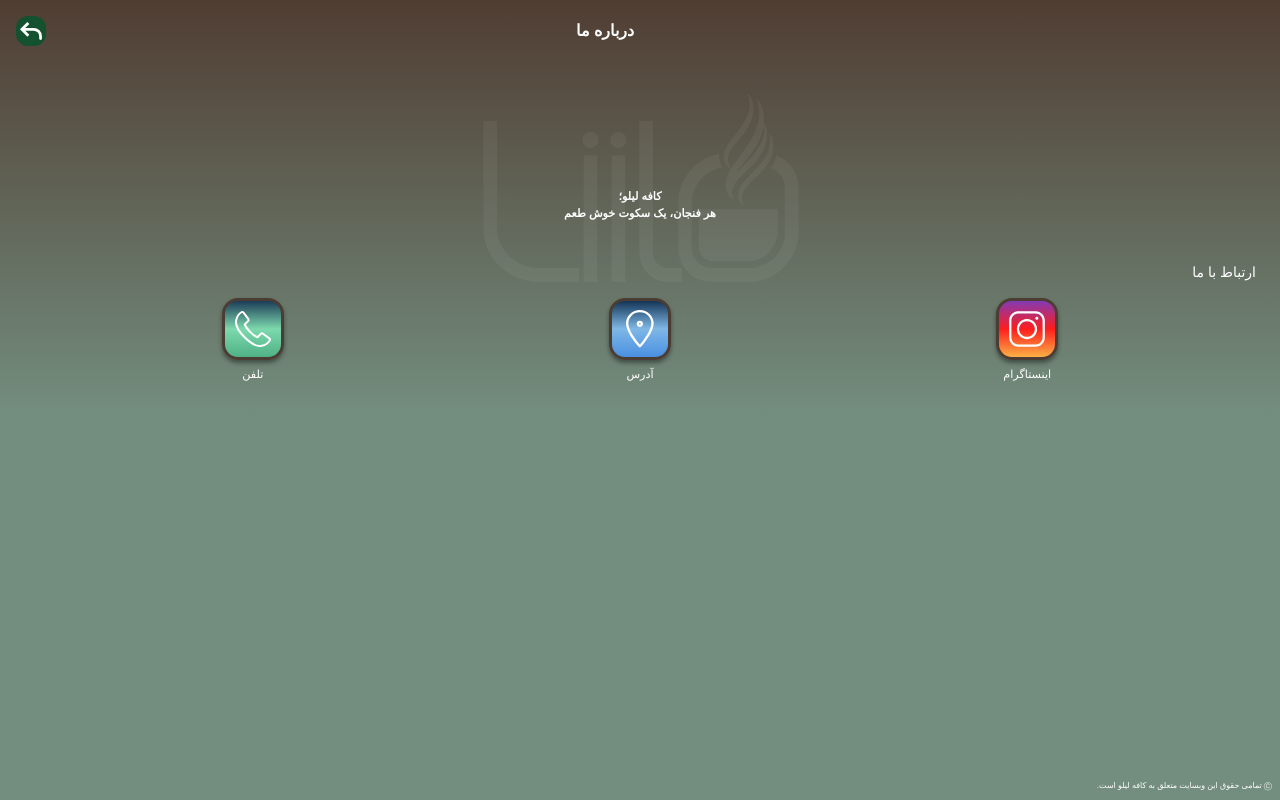
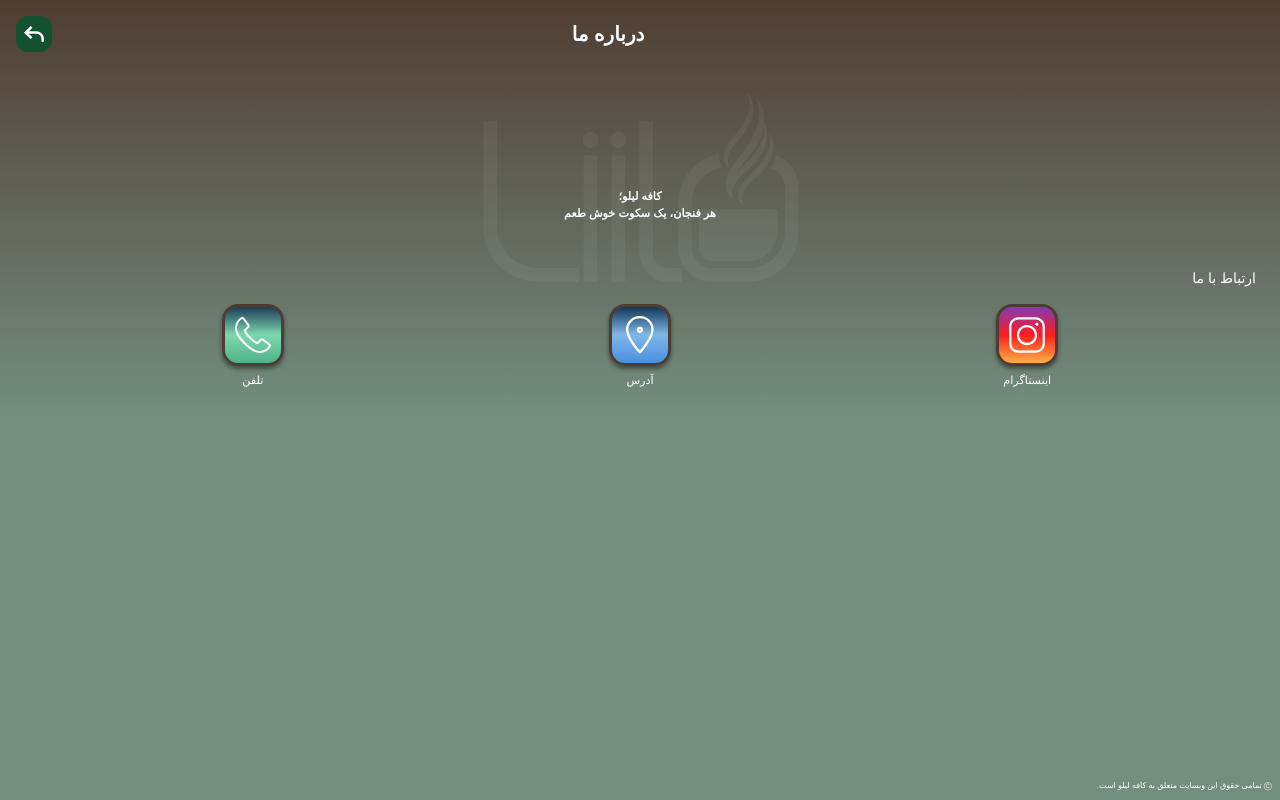
Before and after one commit to mahdibaderloo/cafe-v2, a React (Vite) app: page /about-us in a window 1280 px wide. Built offline with nearby package versions, Linux system fonts and the light colour scheme; a web font is replaced by a local one.

Commit message:
Header (tablet size)

```diff
--- a/src/components/Header.tsx
+++ b/src/components/Header.tsx
@@ -9,12 +9,12 @@ export default function Header({ text }: Text) {
   return (
     <header className="w-full h-fit flex justify-between items-center p-4">
       <div className="w-[8%]" />
-      <h3 className="text-white font-bold">{text}</h3>
+      <h3 className="text-white sm:text-xl font-bold">{text}</h3>
       <div
-        className="bg-[#14512F] rounded-xl h-7.5 w-7.5 flex justify-center items-center"
+        className="bg-[#14512F] rounded-xl h-7.5 w-7.5 sm:h-9 sm:w-9 flex justify-center items-center"
         onClick={() => navigate(-1)}
       >
-        <img src={backButton} alt="icon" />
+        <img src={backButton} alt="icon" className="sm:w-5" />
       </div>
     </header>
   );
```
